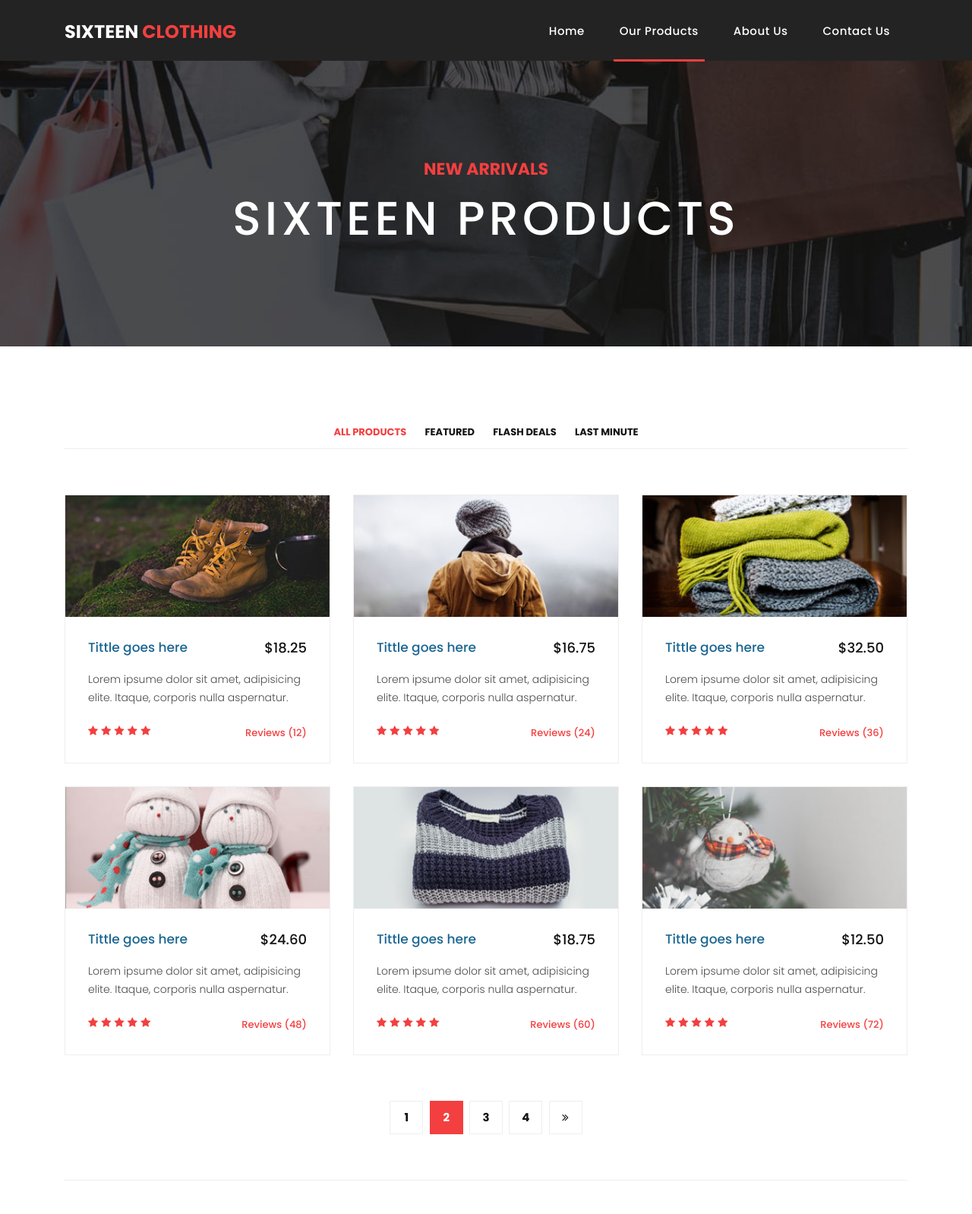
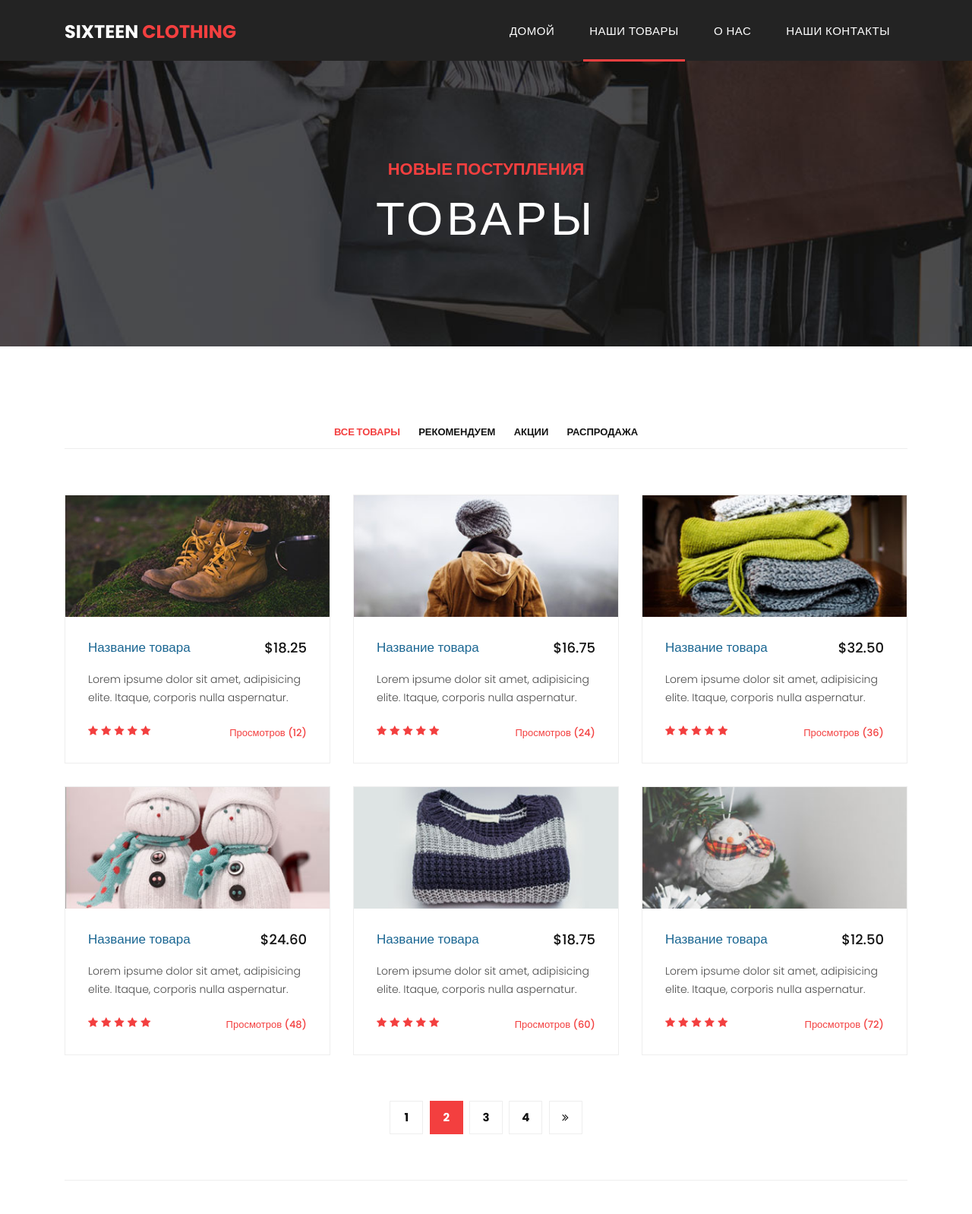
Before and after one commit to Anton-Galkin/--Django, a Django app: template g_shop/mainapp/templates/mainapp/products.html in a window 1280 px wide. Shown: the top 1598 px of the page at 76% size. Run offline with Django 3.2, Linux system fonts and the light colour scheme; the template is opened without the code that fills it, so the values that code supplies are empty; some libraries are stand-ins or nearby versions.

Commit message:
task_1 перевел на русский по возможности

```diff
--- a/g_shop/g_shop/urls.py
+++ b/g_shop/g_shop/urls.py
@@ -21,8 +21,9 @@ from mainapp.views import main, product, contact, about
 urlpatterns = [
     path('admin/', admin.site.urls),
     path('', main),
-    path('products/', product),
-    path('contact/', contact),
-    path('about/', about)
+    path('index.html', main),
+    path('products.html', product),
+    path('contact.html', contact),
+    path('about.html', about)
 
 ]
--- a/g_shop/mainapp/templates/mainapp/products.html
+++ b/g_shop/mainapp/templates/mainapp/products.html
@@ -51,18 +51,18 @@ https://templatemo.com/tm-546-sixteen-clothing
           <div class="collapse navbar-collapse" id="navbarResponsive">
             <ul class="navbar-nav ml-auto">
               <li class="nav-item">
-                <a class="nav-link" href="mainapp/templates/mainapp/index.html">Home
+                <a class="nav-link" href="index.html">ДОМОЙ
                   <span class="sr-only">(current)</span>
                 </a>
               </li>
               <li class="nav-item active">
-                <a class="nav-link" href="mainapp/templates/mainapp/products.html">Our Products</a>
+                <a class="nav-link" href="products.html">НАШИ ТОВАРЫ</a>
               </li>
               <li class="nav-item">
-                <a class="nav-link" href="mainapp/templates/mainapp/about.html">About Us</a>
+                <a class="nav-link" href="about.html">О НАС</a>
               </li>
               <li class="nav-item">
-                <a class="nav-link" href="mainapp/templates/mainapp/contact.html">Contact Us</a>
+                <a class="nav-link" href="contact.html">НАШИ КОНТАКТЫ</a>
               </li>
             </ul>
           </div>
@@ -76,8 +76,8 @@ https://templatemo.com/tm-546-sixteen-clothing
         <div class="row">
           <div class="col-md-12">
             <div class="text-content">
-              <h4>new arrivals</h4>
-              <h2>sixteen products</h2>
+              <h4>НОВЫЕ ПОСТУПЛЕНИЯ</h4>
+              <h2>ТОВАРЫ</h2>
             </div>
           </div>
         </div>
@@ -91,10 +91,10 @@ https://templatemo.com/tm-546-sixteen-clothing
           <div class="col-md-12">
             <div class="filters">
               <ul>
-                  <li class="active" data-filter="*">All Products</li>
-                  <li data-filter=".des">Featured</li>
-                  <li data-filter=".dev">Flash Deals</li>
-                  <li data-filter=".gra">Last Minute</li>
+                  <li class="active" data-filter="*">Все товары</li>
+                  <li data-filter=".des">Рекомендуем</li>
+                  <li data-filter=".dev">Акции</li>
+                  <li data-filter=".gra">Распродажа</li>
               </ul>
             </div>
           </div>
@@ -105,7 +105,7 @@ https://templatemo.com/tm-546-sixteen-clothing
                       <div class="product-item">
                         <a href="#"><img src="static/assets/images/product_01.jpg" alt=""></a>
                         <div class="down-content">
-                          <a href="#"><h4>Tittle goes here</h4></a>
+                          <a href="#"><h4>Название товара</h4></a>
                           <h6>$18.25</h6>
                           <p>Lorem ipsume dolor sit amet, adipisicing elite. Itaque, corporis nulla aspernatur.</p>
                           <ul class="stars">
@@ -115,7 +115,7 @@ https://templatemo.com/tm-546-sixteen-clothing
                             <li><i class="fa fa-star"></i></li>
                             <li><i class="fa fa-star"></i></li>
                           </ul>
-                          <span>Reviews (12)</span>
+                          <span>Просмотров (12)</span>
                         </div>
                       </div>
                     </div>
@@ -123,7 +123,7 @@ https://templatemo.com/tm-546-sixteen-clothing
                       <div class="product-item">
                         <a href="#"><img src="static/assets/images/product_02.jpg" alt=""></a>
                         <div class="down-content">
-                          <a href="#"><h4>Tittle goes here</h4></a>
+                          <a href="#"><h4>Название товара</h4></a>
                           <h6>$16.75</h6>
                           <p>Lorem ipsume dolor sit amet, adipisicing elite. Itaque, corporis nulla aspernatur.</p>
                           <ul class="stars">
@@ -133,7 +133,7 @@ https://templatemo.com/tm-546-sixteen-clothing
                             <li><i class="fa fa-star"></i></li>
                             <li><i class="fa fa-star"></i></li>
                           </ul>
-                          <span>Reviews (24)</span>
+                          <span>Просмотров (24)</span>
                         </div>
                       </div>
                     </div>
@@ -141,7 +141,7 @@ https://templatemo.com/tm-546-sixteen-clothing
                       <div class="product-item">
                         <a href="#"><img src="static/assets/images/product_03.jpg" alt=""></a>
                         <div class="down-content">
-                          <a href="#"><h4>Tittle goes here</h4></a>
+                          <a href="#"><h4>Название товара</h4></a>
                           <h6>$32.50</h6>
                           <p>Lorem ipsume dolor sit amet, adipisicing elite. Itaque, corporis nulla aspernatur.</p>
                           <ul class="stars">
@@ -151,7 +151,7 @@ https://templatemo.com/tm-546-sixteen-clothing
                             <li><i class="fa fa-star"></i></li>
                             <li><i class="fa fa-star"></i></li>
                           </ul>
-                          <span>Reviews (36)</span>
+                          <span>Просмотров (36)</span>
                         </div>
                       </div>
                     </div>
@@ -159,7 +159,7 @@ https://templatemo.com/tm-546-sixteen-clothing
                       <div class="product-item">
                         <a href="#"><img src="static/assets/images/product_04.jpg" alt=""></a>
                         <div class="down-content">
-                          <a href="#"><h4>Tittle goes here</h4></a>
+                          <a href="#"><h4>Название товара</h4></a>
                           <h6>$24.60</h6>
                           <p>Lorem ipsume dolor sit amet, adipisicing elite. Itaque, corporis nulla aspernatur.</p>
                           <ul class="stars">
@@ -169,7 +169,7 @@ https://templatemo.com/tm-546-sixteen-clothing
                             <li><i class="fa fa-star"></i></li>
                             <li><i class="fa fa-star"></i></li>
                           </ul>
-                          <span>Reviews (48)</span>
+                          <span>Просмотров (48)</span>
                         </div>
                       </div>
                     </div>
@@ -177,7 +177,7 @@ https://templatemo.com/tm-546-sixteen-clothing
                       <div class="product-item">
                         <a href="#"><img src="static/assets/images/product_05.jpg" alt=""></a>
                         <div class="down-content">
-                          <a href="#"><h4>Tittle goes here</h4></a>
+                          <a href="#"><h4>Название товара</h4></a>
                           <h6>$18.75</h6>
                           <p>Lorem ipsume dolor sit amet, adipisicing elite. Itaque, corporis nulla aspernatur.</p>
                           <ul class="stars">
@@ -187,7 +187,7 @@ https://templatemo.com/tm-546-sixteen-clothing
                             <li><i class="fa fa-star"></i></li>
                             <li><i class="fa fa-star"></i></li>
                           </ul>
-                          <span>Reviews (60)</span>
+                          <span>Просмотров (60)</span>
                         </div>
                       </div>
                     </div>
@@ -195,7 +195,7 @@ https://templatemo.com/tm-546-sixteen-clothing
                       <div class="product-item">
                         <a href="#"><img src="static/assets/images/product_06.jpg" alt=""></a>
                         <div class="down-content">
-                          <a href="#"><h4>Tittle goes here</h4></a>
+                          <a href="#"><h4>Название товара</h4></a>
                           <h6>$12.50</h6>
                           <p>Lorem ipsume dolor sit amet, adipisicing elite. Itaque, corporis nulla aspernatur.</p>
                           <ul class="stars">
@@ -205,7 +205,7 @@ https://templatemo.com/tm-546-sixteen-clothing
                             <li><i class="fa fa-star"></i></li>
                             <li><i class="fa fa-star"></i></li>
                           </ul>
-                          <span>Reviews (72)</span>
+                          <span>Просмотров (72)</span>
                         </div>
                       </div>
                     </div>
--- a/g_shop/static/assets/css/templatemo-sixteen.css
+++ b/g_shop/static/assets/css/templatemo-sixteen.css
@@ -354,7 +354,7 @@ header .navbar {
 
 .banner .text-content h4 {
 	color: #f33f3f;
-	font-size: 22px;
+	font-size: 18px;
 	text-transform: uppercase;
 	font-weight: 700;
 	margin-bottom: 15px;
@@ -362,7 +362,7 @@ header .navbar {
 
 .banner .text-content h2 {
 	color: #fff;
-	font-size: 62px;
+	font-size: 36px;
 	text-transform: uppercase;
 	letter-spacing: 5px;
 }
```
Also changed, not shown: g_shop/mainapp/templates/mainapp/about.html (+16 -16 lines), g_shop/mainapp/templates/mainapp/contact.html (+21 -21 lines), g_shop/mainapp/templates/mainapp/index.html (+11 -11 lines), 1 other file.
